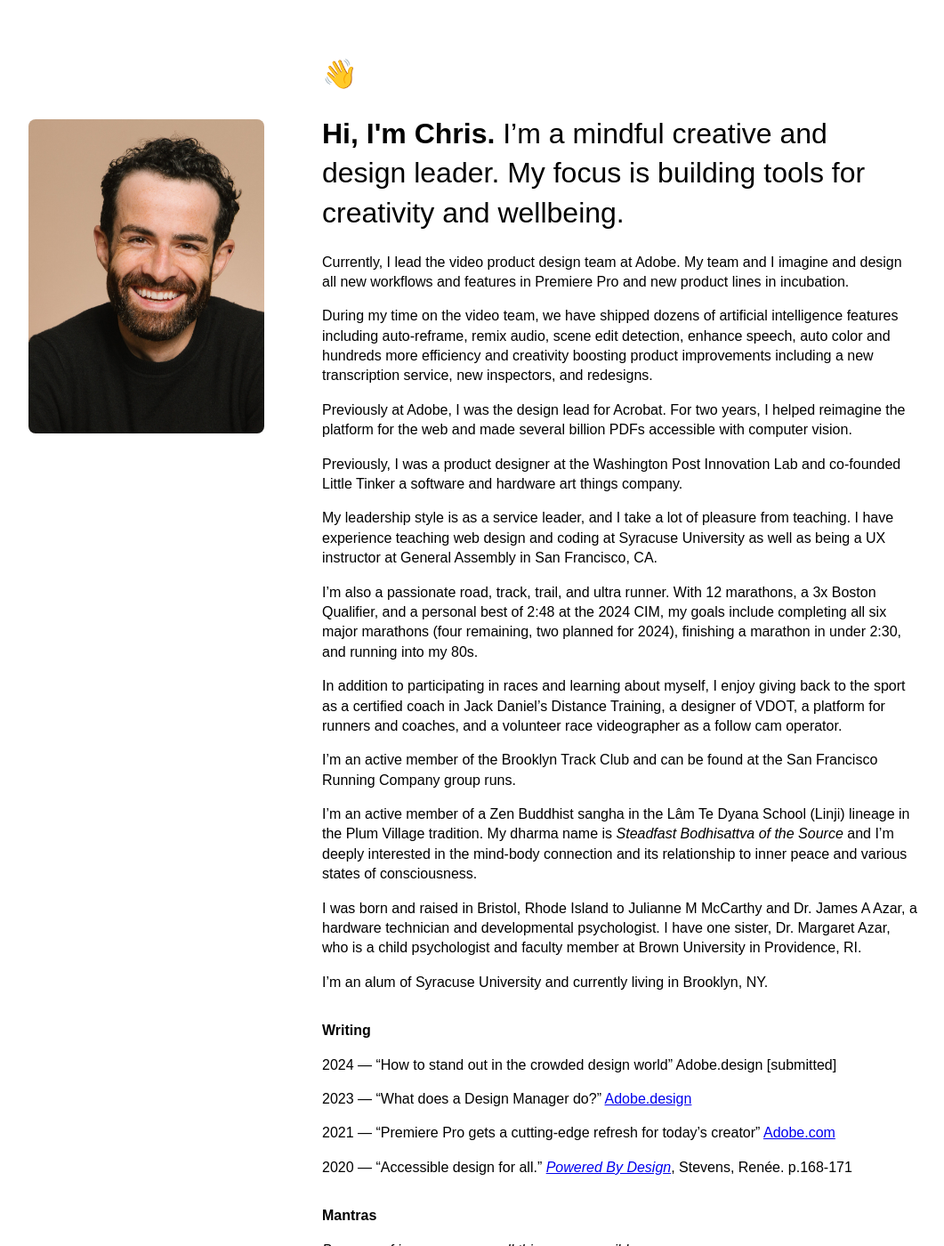
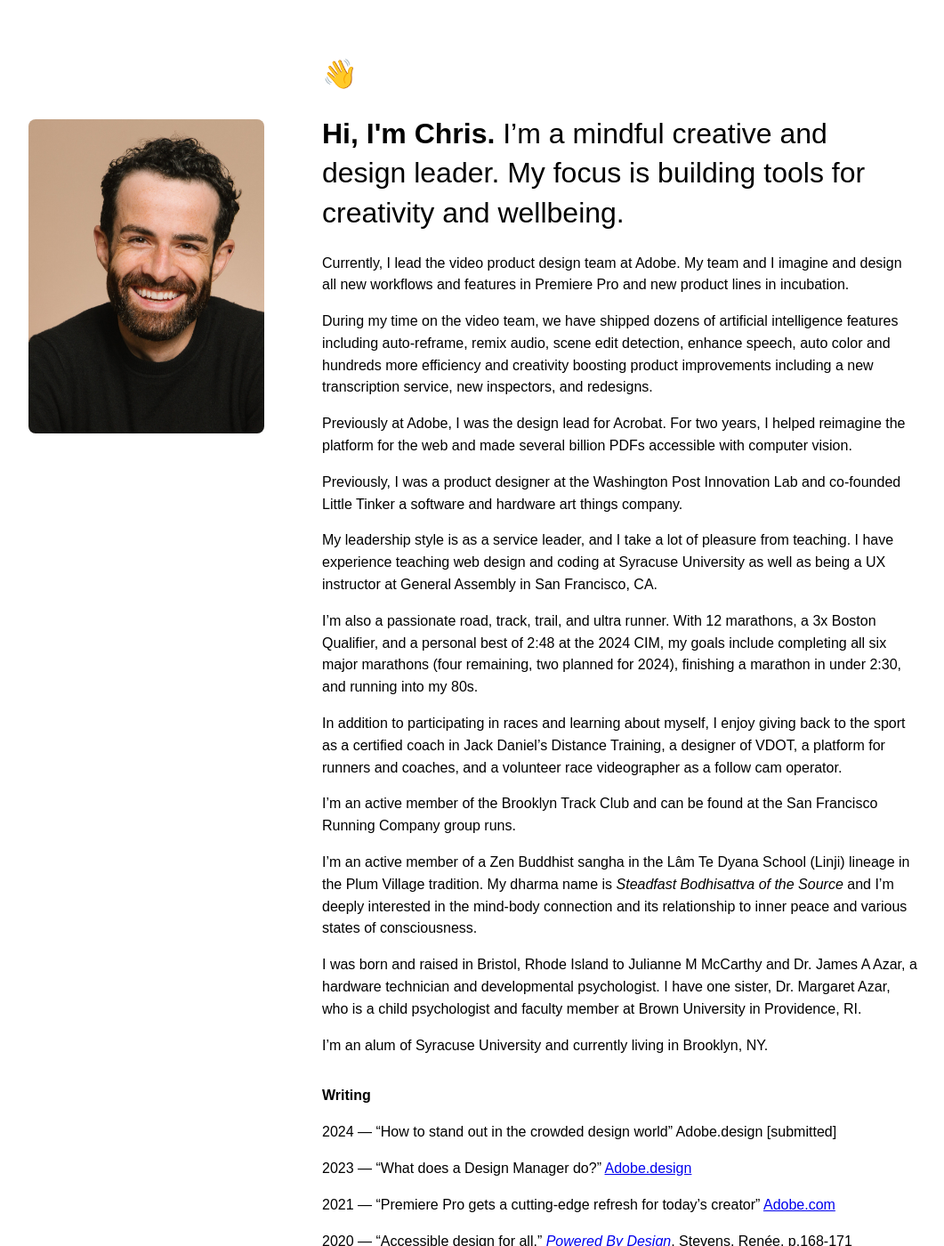
Before and after one commit to ReptarAzar/reptarazar.github.io, a Jekyll site: the page 5.0/index.html, which Jekyll copies as it is, in a window 1280 px wide and 1400 px high. Shown: the whole window at 89% size, without its empty margins (108-1169 px from the left). Built offline with Jekyll 4.4.1, drawn with Linux system fonts in a browser that asks for light colours; some web fonts are replaced.

Commit message:
updating the body copy

```diff
--- a/5.0/css/style.css
+++ b/5.0/css/style.css
@@ -135,12 +135,13 @@ textarea {
   .portrait {
     top: -150px;
     position: relative;
-
   }
 
   .body-copy {
     margin-left: 33%;
     position: relative;
+    font-size: 1rem;
+    line-height: 1.55rem;
   }
 
   .small-heading {
```
